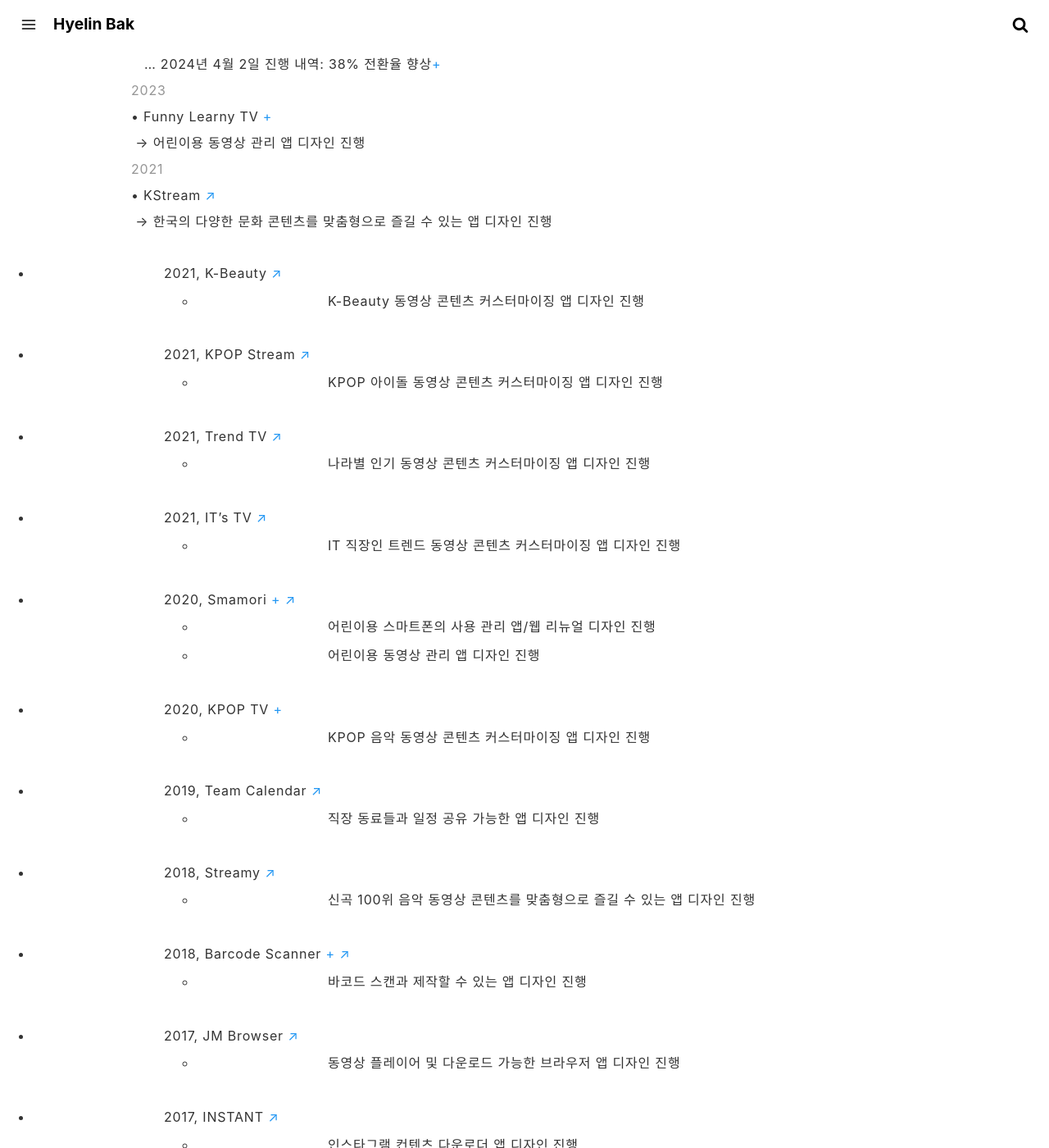
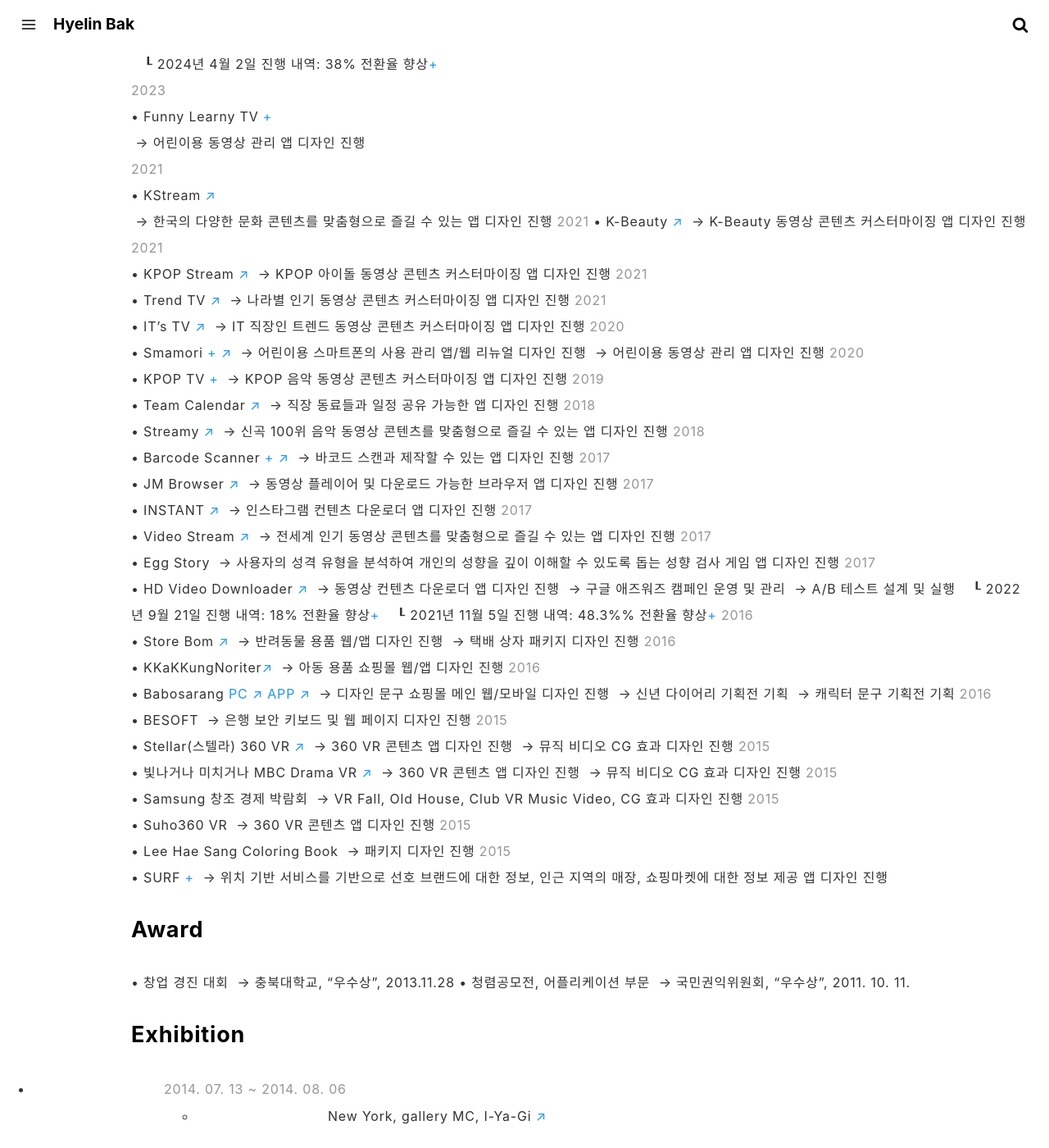
Before and after one commit to crazyjamy/crazyjamy.github.io, a Jekyll site: the page built from about.md, in a window 1280 px wide and 1400 px high, scrolled down 1135 px. Shown: the whole window at 82% size. Built offline with Jekyll 4.4.1, drawn with Linux system fonts in a browser that asks for light colours; some of the changed text lies outside the part shown.

Commit message:
Update about.md

```diff
--- a/about.md
+++ b/about.md
@@ -37,78 +37,102 @@
 &nbsp;→ 구글 애즈워즈 캠페인 운영 및 관리
 &nbsp;→ 언어 특성을 고려한 UI 디자인 적용(6개 언어로 제작)
 &nbsp;→ A/B 테스트 설계 및 실행, 각 디자인 성과 분석:
-&nbsp; &nbsp;… 2023년 7월 20일 진행 내역: 63% 전환율 향상 [+](,./ab-kpoplyricsgame-230724/)
-&nbsp; &nbsp;… 2024년 4월 2일 진행 내역: 38% 전환율 향상[+](../ab-kpoplyricsgame-240402/)
+&nbsp; &nbsp;┖ 2023년 7월 20일 진행 내역: 63% 전환율 향상 [+](,./ab-kpoplyricsgame-230724/)
+&nbsp; &nbsp;┖ 2024년 4월 2일 진행 내역: 38% 전환율 향상[+](../ab-kpoplyricsgame-240402/)
 <span style="color: #969696;"> 2023 </span>
 • Funny Learny TV [+](../funnylearnytv/)
 &nbsp;→ 어린이용 동영상 관리 앱 디자인 진행
 <span style="color: #969696;"> 2021 </span>
 • KStream <a href="https://play.google.com/store/apps/details?id=io.tm.k.stream" target="_blank">↗</a>
 &nbsp;→ 한국의 다양한 문화 콘텐츠를 맞춤형으로 즐길 수 있는 앱 디자인 진행
-+ 2021, K-Beauty <a href="https://play.google.com/store/apps/details?id=io.tm.kbeauty.tv" target="_blank">↗</a>
-  + K-Beauty 동영상 콘텐츠 커스터마이징 앱 디자인 진행
-+ 2021, KPOP Stream <a href="https://play.google.com/store/apps/details?id=io.tm.kpop.stream" target="_blank">↗</a>
-  + KPOP 아이돌 동영상 콘텐츠 커스터마이징 앱 디자인 진행
-+ 2021, Trend TV <a href="https://play.google.com/store/apps/details?id=io.tm.stream.in" target="_blank">↗</a>
-  + 나라별 인기 동영상 콘텐츠 커스터마이징 앱 디자인 진행
-+ 2021, IT’s TV <a href="https://play.google.com/store/apps/details?id=io.tm.its.tv" target="_blank">↗</a>
-  + IT 직장인 트렌드 동영상 콘텐츠 커스터마이징 앱 디자인 진행
-+ 2020, Smamori [+](../kidsvideoapp/) <a href="https://smamori.jp/" target="_blank">↗</a>
-  + 어린이용 스마트폰의 사용 관리 앱/웹 리뉴얼 디자인 진행
-  + 어린이용 동영상 관리 앱 디자인 진행
-+ 2020, KPOP TV [+](../icon-kpop/)
-  + KPOP 음악 동영상 콘텐츠 커스터마이징 앱 디자인 진행
-+ 2019, Team Calendar <a href="https://play.google.com/store/apps/details?id=io.jmobile.tm.calendar" target="_blank">↗</a>
-  + 직장 동료들과 일정 공유 가능한 앱 디자인 진행
-+ 2018, Streamy <a href="https://play.google.com/store/apps/details?id=com.fms.streamy" target="_blank">↗</a>
-  + 신곡 100위 음악 동영상 콘텐츠를 맞춤형으로 즐길 수 있는 앱 디자인 진행
-+ 2018, Barcode Scanner [+](../barcode_scanner/) [↗](https://play.google.com/store/apps/details?id=io.jmobile.jmscanner)
-  + 바코드 스캔과 제작할 수 있는 앱 디자인 진행
-+ 2017, JM Browser <a href="https://play.google.com/store/apps/details?id=io.jmobile.browser" target="_blank">↗</a>
-  + 동영상 플레이어 및 다운로드 가능한 브라우저 앱 디자인 진행
-+ 2017, INSTANT <a href="https://play.google.com/store/apps/details?id=io.jmobile.instant" target="_blank">↗</a>
-  + 인스타그램 컨텐츠 다운로더 앱 디자인 진행
-+ 2017, Video Stream <a href="https://play.google.com/store/apps/details?id=io.jmobile.video.browser" target="_blank">↗</a>
-  + 전세계 인기 동영상 콘텐츠를 맞춤형으로 즐길 수 있는 앱 디자인 진행
-+ 2017, Egg Story
-  + 사용자의 성격 유형을 분석하여 개인의 성향을 깊이 이해할 수 있도록 돕는 성향 검사 게임 앱 디자인 진행
-+ 2017, HD Video Downloader <a href="https://play.google.com/store/apps/details?id=com.ne.hdv">↗</a>
-  + 동영상 컨텐츠 다운로더 앱 디자인 진행
-  + 구글 애즈워즈 캠페인 운영 및 관리
-  + A/B 테스트 설계 및 실행
-    + 2022년 9월 21일 진행 내역: 18% 전환율 향상[+](../ab-hdvd-220921/)
-    + 2021년 11월 5일 진행 내역: 48.3%% 전환율 향상[+](../ab-hdvd-211105/)
-+ 2016, Store Bom <a href="https://www.behance.net/gallery/51348153/Shopping-mall-APP-UI" target="_blank">↗</a>
-  + 반려동물 용품 웹/앱 디자인 진행
-  + 택배 상자 패키지 디자인 진행
-+ 2016, KKaKKungNoriter<a href="http://kkakkungnoriter.com/" target="_blank">↗</a>
-  + 아동 용품 쇼핑몰 웹/앱 디자인 진행
-+ 2016, Babosarang <a href="https://www.behance.net/gallery/51124513/Main_Web(PC)-UI" target="_blank">PC ↗</a> <a href="https://www.behance.net/gallery/51583461/Shopping-mall-APP-UI(Babosarang)" target="_blank">APP ↗</a>
-  + 디자인 문구 쇼핑몰 메인 웹/모바일 디자인 진행
-  + 신년 다이어리 기획전 기획
-  + 캐릭터 문구 기획전 기획
-+ 2016, BESOFT
-  + 은행 보안 키보드 및 웹 페이지 디자인 진행
-+ 2015, Stellar(스텔라) 360 VR [↗](https://www.youtube.com/watch?v=gvORWNSsGak)
-  + 360 VR 콘텐츠 앱 디자인 진행
-  + 뮤직 비디오 CG 효과 디자인 진행
-+ 2015, 빛나거나 미치거나 MBC Drama VR [↗](https://www.youtube.com/watch?v=7Eo8ddIhUnE)
-  + 360 VR 콘텐츠 앱 디자인 진행
-  + 뮤직 비디오 CG 효과 디자인 진행
-+ 2015, Samsung 창조 경제 박람회
-  + VR Fall, Old House, Club VR Music Video, CG 효과 디자인 진행
-+ 2015, Suho360 VR
-  + 360 VR 콘텐츠 앱 디자인 진행
-+ 2015, Lee Hae Sang Coloring Book
-  + 패키지 디자인 진행
-+ 2015, SURF [+](../marshmello/)
-  + 위치 기반 서비스를 기반으로 선호 브랜드에 대한 정보, 인근 지역의 매장, 쇼핑마켓에 대한 정보 제공 앱 디자인 진행
+<span style="color: #969696;"> 2021 </span>
+• K-Beauty <a href="https://play.google.com/store/apps/details?id=io.tm.kbeauty.tv" target="_blank">↗</a>
+&nbsp;→ K-Beauty 동영상 콘텐츠 커스터마이징 앱 디자인 진행
+<span style="color: #969696;"> 2021 </span>
+• KPOP Stream <a href="https://play.google.com/store/apps/details?id=io.tm.kpop.stream" target="_blank">↗</a>
+&nbsp;→ KPOP 아이돌 동영상 콘텐츠 커스터마이징 앱 디자인 진행
+<span style="color: #969696;"> 2021 </span>
+• Trend TV <a href="https://play.google.com/store/apps/details?id=io.tm.stream.in" target="_blank">↗</a>
+&nbsp;→ 나라별 인기 동영상 콘텐츠 커스터마이징 앱 디자인 진행
+<span style="color: #969696;"> 2021 </span>
+• IT’s TV <a href="https://play.google.com/store/apps/details?id=io.tm.its.tv" target="_blank">↗</a>
+&nbsp;→ IT 직장인 트렌드 동영상 콘텐츠 커스터마이징 앱 디자인 진행
+<span style="color: #969696;"> 2020 </span>
+• Smamori [+](../kidsvideoapp/) <a href="https://smamori.jp/" target="_blank">↗</a>
+&nbsp;→ 어린이용 스마트폰의 사용 관리 앱/웹 리뉴얼 디자인 진행
+&nbsp;→ 어린이용 동영상 관리 앱 디자인 진행
+<span style="color: #969696;"> 2020 </span>
+• KPOP TV [+](../icon-kpop/)
+&nbsp;→ KPOP 음악 동영상 콘텐츠 커스터마이징 앱 디자인 진행
+<span style="color: #969696;"> 2019 </span>
+• Team Calendar <a href="https://play.google.com/store/apps/details?id=io.jmobile.tm.calendar" target="_blank">↗</a>
+&nbsp;→ 직장 동료들과 일정 공유 가능한 앱 디자인 진행
+<span style="color: #969696;"> 2018 </span>
+• Streamy <a href="https://play.google.com/store/apps/details?id=com.fms.streamy" target="_blank">↗</a>
+&nbsp;→ 신곡 100위 음악 동영상 콘텐츠를 맞춤형으로 즐길 수 있는 앱 디자인 진행
+<span style="color: #969696;"> 2018 </span>
+•  Barcode Scanner [+](../barcode_scanner/) [↗](https://play.google.com/store/apps/details?id=io.jmobile.jmscanner)
+&nbsp;→ 바코드 스캔과 제작할 수 있는 앱 디자인 진행
+<span style="color: #969696;"> 2017 </span>
+•  JM Browser <a href="https://play.google.com/store/apps/details?id=io.jmobile.browser" target="_blank">↗</a>
+&nbsp;→ 동영상 플레이어 및 다운로드 가능한 브라우저 앱 디자인 진행
+<span style="color: #969696;"> 2017 </span>
+• INSTANT <a href="https://play.google.com/store/apps/details?id=io.jmobile.instant" target="_blank">↗</a>
+&nbsp;→ 인스타그램 컨텐츠 다운로더 앱 디자인 진행
+<span style="color: #969696;"> 2017 </span>
+• Video Stream <a href="https://play.google.com/store/apps/details?id=io.jmobile.video.browser" target="_blank">↗</a>
+&nbsp;→ 전세계 인기 동영상 콘텐츠를 맞춤형으로 즐길 수 있는 앱 디자인 진행
+<span style="color: #969696;"> 2017 </span>
+• Egg Story
+&nbsp;→ 사용자의 성격 유형을 분석하여 개인의 성향을 깊이 이해할 수 있도록 돕는 성향 검사 게임 앱 디자인 진행
+<span style="color: #969696;"> 2017 </span>
+• HD Video Downloader <a href="https://play.google.com/store/apps/details?id=com.ne.hdv">↗</a>
+&nbsp;→ 동영상 컨텐츠 다운로더 앱 디자인 진행
+&nbsp;→ 구글 애즈워즈 캠페인 운영 및 관리
+&nbsp;→ A/B 테스트 설계 및 실행
+&nbsp; &nbsp;┖ 2022년 9월 21일 진행 내역: 18% 전환율 향상[+](../ab-hdvd-220921/)
+&nbsp; &nbsp;┖ 2021년 11월 5일 진행 내역: 48.3%% 전환율 향상[+](../ab-hdvd-211105/)
+<span style="color: #969696;"> 2016 </span>
+•  Store Bom <a href="https://www.behance.net/gallery/51348153/Shopping-mall-APP-UI" target="_blank">↗</a>
+&nbsp;→ 반려동물 용품 웹/앱 디자인 진행
+&nbsp;→ 택배 상자 패키지 디자인 진행
+<span style="color: #969696;"> 2016 </span>
+•  KKaKKungNoriter<a href="http://kkakkungnoriter.com/" target="_blank">↗</a>
+&nbsp;→ 아동 용품 쇼핑몰 웹/앱 디자인 진행
+<span style="color: #969696;"> 2016 </span>
+•  Babosarang <a href="https://www.behance.net/gallery/51124513/Main_Web(PC)-UI" target="_blank">PC ↗</a> <a href="https://www.behance.net/gallery/51583461/Shopping-mall-APP-UI(Babosarang)" target="_blank">APP ↗</a>
+&nbsp;→ 디자인 문구 쇼핑몰 메인 웹/모바일 디자인 진행
+&nbsp;→ 신년 다이어리 기획전 기획
+&nbsp;→ 캐릭터 문구 기획전 기획
+<span style="color: #969696;"> 2016 </span>
+•  BESOFT
+&nbsp;→ 은행 보안 키보드 및 웹 페이지 디자인 진행
+<span style="color: #969696;"> 2015 </span>
+•  Stellar(스텔라) 360 VR [↗](https://www.youtube.com/watch?v=gvORWNSsGak)
+&nbsp;→ 360 VR 콘텐츠 앱 디자인 진행
+&nbsp;→ 뮤직 비디오 CG 효과 디자인 진행
+<span style="color: #969696;"> 2015 </span>
+•  빛나거나 미치거나 MBC Drama VR [↗](https://www.youtube.com/watch?v=7Eo8ddIhUnE)
+&nbsp;→ 360 VR 콘텐츠 앱 디자인 진행
+&nbsp;→ 뮤직 비디오 CG 효과 디자인 진행
+<span style="color: #969696;"> 2015 </span>
+•  Samsung 창조 경제 박람회
+&nbsp;→ VR Fall, Old House, Club VR Music Video, CG 효과 디자인 진행
+<span style="color: #969696;"> 2015 </span>
+• Suho360 VR
+&nbsp;→ 360 VR 콘텐츠 앱 디자인 진행
+<span style="color: #969696;"> 2015 </span>
+• Lee Hae Sang Coloring Book
+&nbsp;→ 패키지 디자인 진행
+<span style="color: #969696;"> 2015 </span>
+• SURF [+](../marshmello/)
+&nbsp;→ 위치 기반 서비스를 기반으로 선호 브랜드에 대한 정보, 인근 지역의 매장, 쇼핑마켓에 대한 정보 제공 앱 디자인 진행
 
 ### Award
-- 창업 경진 대회
-  - 충북대학교, "우수상", 2013.11.28
-- 청렴공모전, 어플리케이션 부문
-  - 국민권익위원회, "우수상", 2011. 10. 11.
+• 창업 경진 대회
+&nbsp;→ 충북대학교, "우수상", 2013.11.28
+• 청렴공모전, 어플리케이션 부문
+&nbsp;→ 국민권익위원회, "우수상", 2011. 10. 11.
 
 ### Exhibition
 + <span style="color: #969696;">2014. 07. 13 ~ 2014. 08. 06</span>
```
